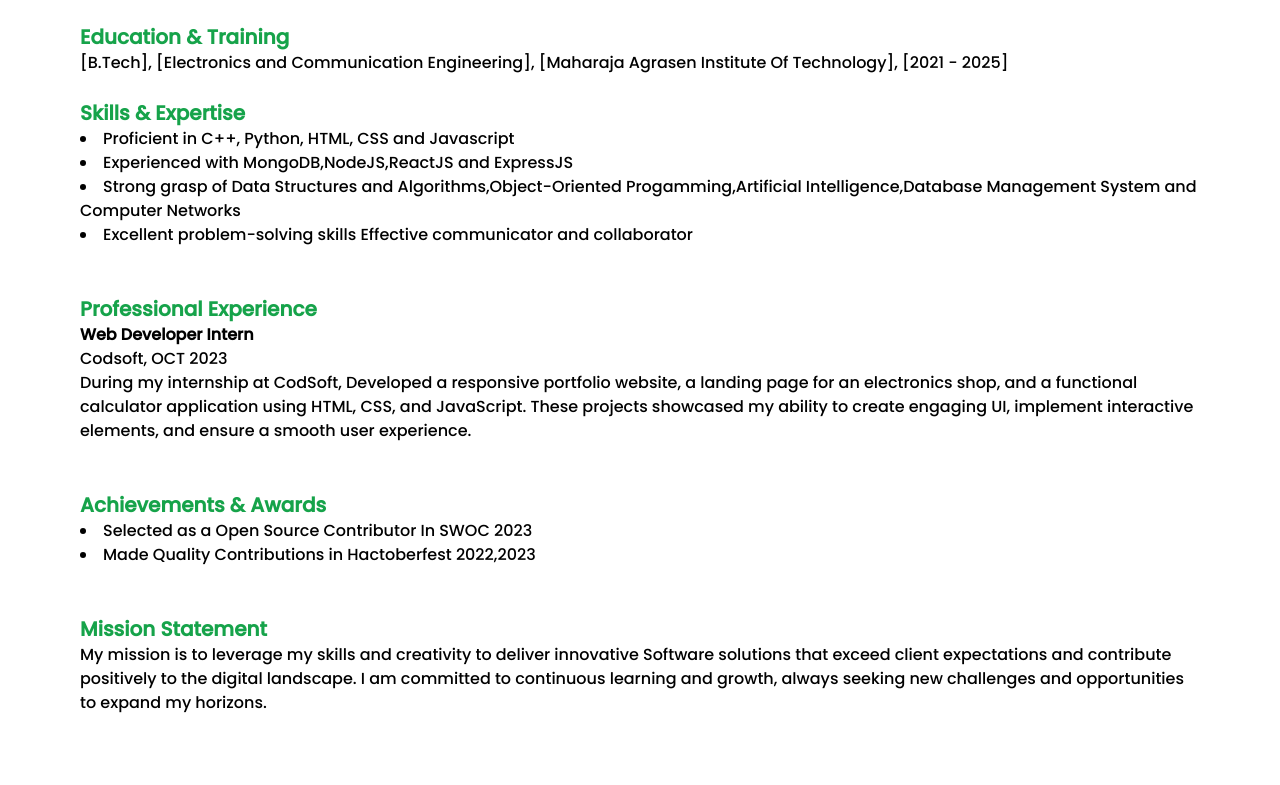
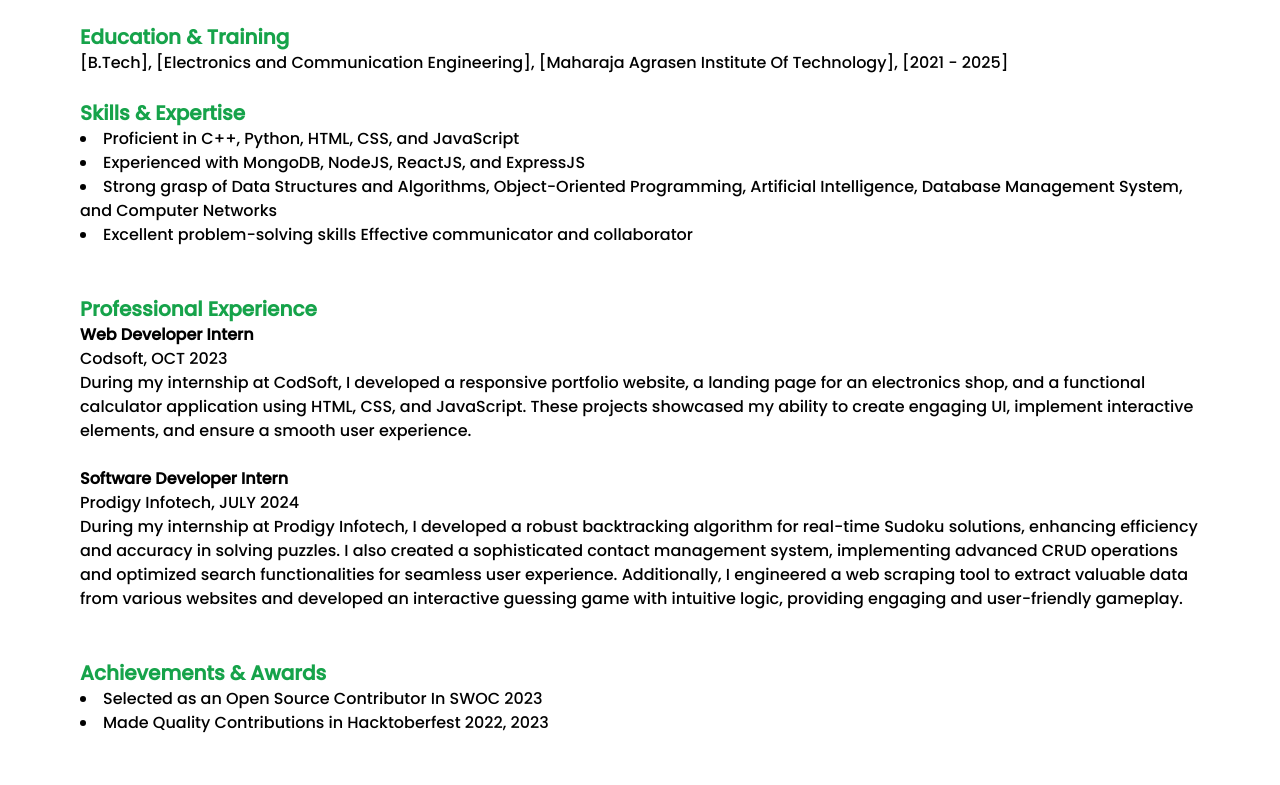
Before and after one commit to divyan7982/Divyanshu-Portfolio, a React (Vite) app: page / in a window 1280 px wide. Shown: the part 940-1725 px from the top of the page. Built offline with nearby package versions, Linux system fonts and the light colour scheme.

Commit message:
Updated Commit

```diff
--- a/src/components/About.jsx
+++ b/src/components/About.jsx
@@ -7,10 +7,19 @@ function About() {
       className="max-w-screen-2xl container mx-auto px-4 md:px-20 my-20"
     >
       <div>
-        <h1 className="text-3xl font-bold mb-5">About</h1>
+        <div className="flex items-center justify-between">
+          <h1 className="text-3xl font-bold mb-5">About</h1>
+          <a
+            href="./Resume.pdf"
+            download="Divyanshu_Choubey_Resume.pdf"
+            className="bg-green-600 text-white px-4 py-2 rounded"
+          >
+            Download Resume
+          </a>
+        </div>
         <p>
-          Hello, I'm Divyanshu, a passionate Web developer with a keen eye for MERN
-          Stack . With a background in IT, I strive to create impactful and
+          Hello, I'm Divyanshu, a passionate Web developer with a keen eye for
+          MERN Stack. With a background in IT, I strive to create impactful and
           visually stunning Websites.
         </p>
         <br />
@@ -18,7 +27,8 @@ function About() {
           Education & Training
         </h1>
         <span>
-          [B.Tech], [Electronics and Communication Engineering], [Maharaja Agrasen Institute Of Technology], [2021 - 2025]
+          [B.Tech], [Electronics and Communication Engineering], [Maharaja
+          Agrasen Institute Of Technology], [2021 - 2025]
         </span>
         <br />
         <br />
@@ -26,11 +36,17 @@ function About() {
           Skills & Expertise
         </h1>
         <span>
-          <li>Proficient in C++, Python, HTML, CSS and Javascript</li>
-          <li>Experienced with MongoDB,NodeJS,ReactJS and ExpressJS</li>
-          <li>Strong grasp of Data Structures and Algorithms,Object-Oriented Progamming,Artificial Intelligence,Database Management System and Computer Networks</li>
-          <li>Excellent problem-solving skills Effective communicator and
-          collaborator</li>
+          <li>Proficient in C++, Python, HTML, CSS, and JavaScript</li>
+          <li>Experienced with MongoDB, NodeJS, ReactJS, and ExpressJS</li>
+          <li>
+            Strong grasp of Data Structures and Algorithms, Object-Oriented
+            Programming, Artificial Intelligence, Database Management System,
+            and Computer Networks
+          </li>
+          <li>
+            Excellent problem-solving skills Effective communicator and
+            collaborator
+          </li>
         </span>
         <br />
         <br />
@@ -38,11 +54,35 @@ function About() {
           Professional Experience
         </h1>
         <span>
-
-         <b><h1>Web Developer Intern</h1></b>
-          <h2>Codsoft, OCT 2023</h2><p> During my internship at CodSoft, Developed a responsive portfolio website, a landing page for an electronics shop, and a functional calculator application using HTML, CSS, and JavaScript. These projects
-showcased my ability to create engaging UI, implement interactive elements, and ensure a smooth user
-experience.</p>
+          <b>
+            <h>Web Developer Intern</h>
+          </b>
+          <h2>Codsoft, OCT 2023</h2>
+          <p>
+            During my internship at CodSoft, I developed a responsive portfolio
+            website, a landing page for an electronics shop, and a functional
+            calculator application using HTML, CSS, and JavaScript. These
+            projects showcased my ability to create engaging UI, implement
+            interactive elements, and ensure a smooth user experience.
+          </p>
+        </span>
+        <span>
+          <br />
+          <b>
+            <h>Software Developer Intern</h>
+          </b>
+          <h2>Prodigy Infotech, JULY 2024</h2>
+          <p>
+            During my internship at Prodigy Infotech, I developed a robust
+            backtracking algorithm for real-time Sudoku solutions, enhancing
+            efficiency and accuracy in solving puzzles. I also created a
+            sophisticated contact management system, implementing advanced CRUD
+            operations and optimized search functionalities for seamless user
+            experience. Additionally, I engineered a web scraping tool to
+            extract valuable data from various websites and developed an
+            interactive guessing game with intuitive logic, providing engaging
+            and user-friendly gameplay.
+          </p>
         </span>
         <br />
         <br />
@@ -50,8 +90,8 @@ experience.</p>
           Achievements & Awards
         </h1>
         <span>
-          <li>Selected as a Open Source Contributor In SWOC 2023</li>
-          <li>Made Quality Contributions in Hactoberfest 2022,2023</li>
+          <li>Selected as an Open Source Contributor In SWOC 2023</li>
+          <li>Made Quality Contributions in Hacktoberfest 2022, 2023</li>
         </span>
         <br />
         <br />
@@ -60,7 +100,7 @@ experience.</p>
         </h1>
         <p>
           My mission is to leverage my skills and creativity to deliver
-          innovative Software solutions that exceed client expectations and
+          innovative software solutions that exceed client expectations and
           contribute positively to the digital landscape. I am committed to
           continuous learning and growth, always seeking new challenges and
           opportunities to expand my horizons.
--- a/src/components/Home.jsx
+++ b/src/components/Home.jsx
@@ -45,7 +45,7 @@ function Home() {
                 <h1 className="font-bold text-center ">Available on</h1>
                 <ul className="flex space-x-5">
                   <li>
-                    <a href="https://www.linkedin.com/" target="_blank">
+                    <a href="https://www.linkedin.com/in/divyan7928/" target="_blank">
                       <FaLinkedin className="text-2xl cursor-pointer" />
                     </a>
                   </li>
```
Also changed, not shown: 1 other file (tests, documents, lock files or other folders).
